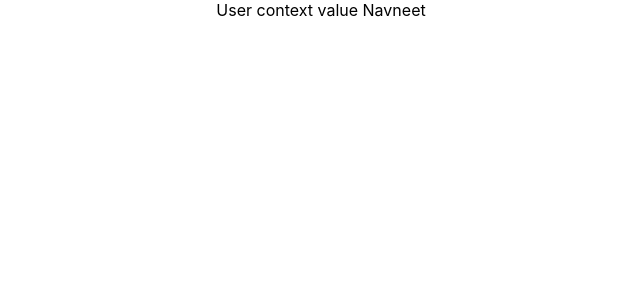
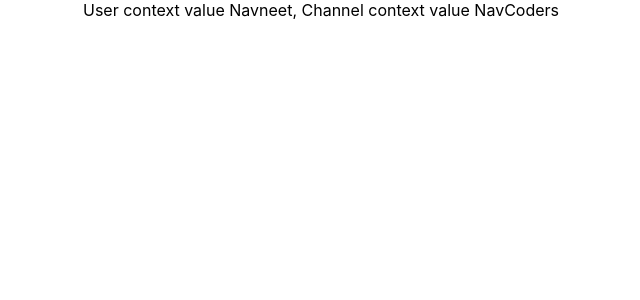
Before and after one commit to Navneet2569/Learning-React, a React (Create React App) app in the folder react-hooks/: page / in a window 1280 px wide. Shown: the top 300 px of the page, without its empty margins (319-959 px from the left). Built offline with nearby package versions, Linux system fonts and the light colour scheme.

Commit message:
Consuming multiple context values

```diff
--- a/react-hooks/src/App.js
+++ b/react-hooks/src/App.js
@@ -11,6 +11,7 @@ import DataFetching from "./components/DataFetching";
 import C from "./components/C";
 
 export const UserContext = React.createContext();
+export const ChannelContext = React.createContext();
 
 function App() {
   return (
@@ -25,7 +26,9 @@ function App() {
       {/* <DataFetching /> */}
 
       <UserContext.Provider value={"Navneet"}>
-        <C />
+        <ChannelContext.Provider value={"NavCoders"}>
+          <C />
+        </ChannelContext.Provider>
       </UserContext.Provider>
     </div>
   );
--- a/react-hooks/src/components/F.js
+++ b/react-hooks/src/components/F.js
@@ -1,12 +1,22 @@
 import React from "react";
-import { UserContext } from "../App";
+import { UserContext, ChannelContext } from "../App";
 
 function F() {
   return (
     <div>
       <UserContext.Consumer>
         {(user) => {
-          return <div>User context value {user}</div>;
+          return (
+            <ChannelContext.Consumer>
+              {(channel) => {
+                return (
+                  <div>
+                    User context value {user}, Channel context value {channel}
+                  </div>
+                );
+              }}
+            </ChannelContext.Consumer>
+          );
         }}
       </UserContext.Consumer>
     </div>
```
